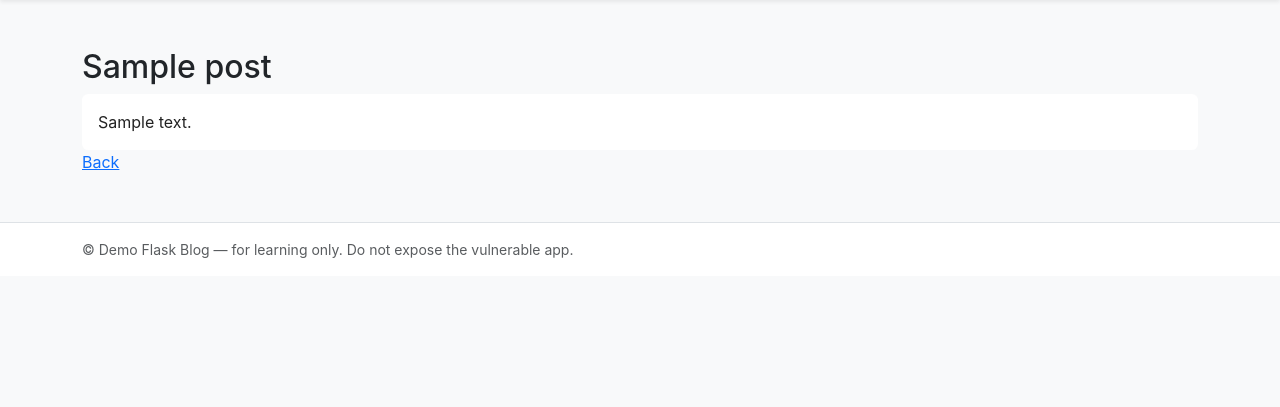
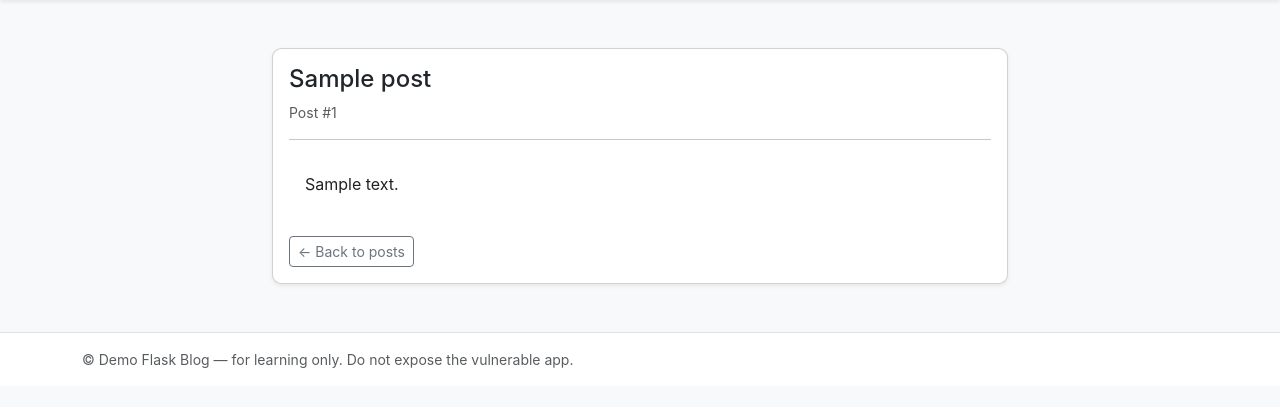
Before and after one commit to AbdullahMaqbool22/lab-mid-ssd, a Python web app: template flask_blog_full/vulnerable_blog/templates/post.html in a window 1280 px wide. Shown: the part 56-463 px from the top of the page. Run offline with Jinja, Linux system fonts and the light colour scheme; the template is opened without the code that fills it: most values are stand-ins (such as "Sample title", 1, 10 or a date in 2020).

Commit message:
Refactor post.html for improved layout and safety
Enhanced post template with Bootstrap styling and safe content handling.

```diff
--- a/flask_blog_full/vulnerable_blog/templates/post.html
+++ b/flask_blog_full/vulnerable_blog/templates/post.html
@@ -1,6 +1,35 @@
+<!-- templates/post.html -->
 {% extends 'base.html' %}
+{% block title %}{{ post['title'] }} - Flask Blog{% endblock %}
+
 {% block body %}
-  <h2>{{ post['title'] }}</h2>
-  <div class="post-content">{{ safe_content }}</div>
-  <a href="/">Back</a>
+<div class="row justify-content-center">
+  <div class="col-12 col-md-10 col-lg-8">
+    <article class="card shadow-sm">
+      <div class="card-body">
+        <h1 class="h4">{{ post['title'] }}</h1>
+        <p class="text-muted small">Post #{{ post['id'] }}</p>
+
+        <hr>
+
+        <!--
+           For patched app: backend passes `safe_content` (Markup-sanitized) and it renders safely.
+           For vulnerable app: post content may still be evaluated by render_template_string in backend.
+           Keep variable name `safe_content` so patched app renders as intended.
+        -->
+        <div class="post-content mb-4">
+          {% if safe_content is defined %}
+            {{ safe_content }}
+          {% else %}
+            <!-- In case backend doesn't supply safe_content (vulnerable app uses render_template_string route),
+                 show original content variable if available. This keeps template compatible. -->
+            {{ post['content'] }}
+          {% endif %}
+        </div>
+
+        <a class="btn btn-sm btn-outline-secondary" href="/">← Back to posts</a>
+      </div>
+    </article>
+  </div>
+</div>
 {% endblock %}
```
